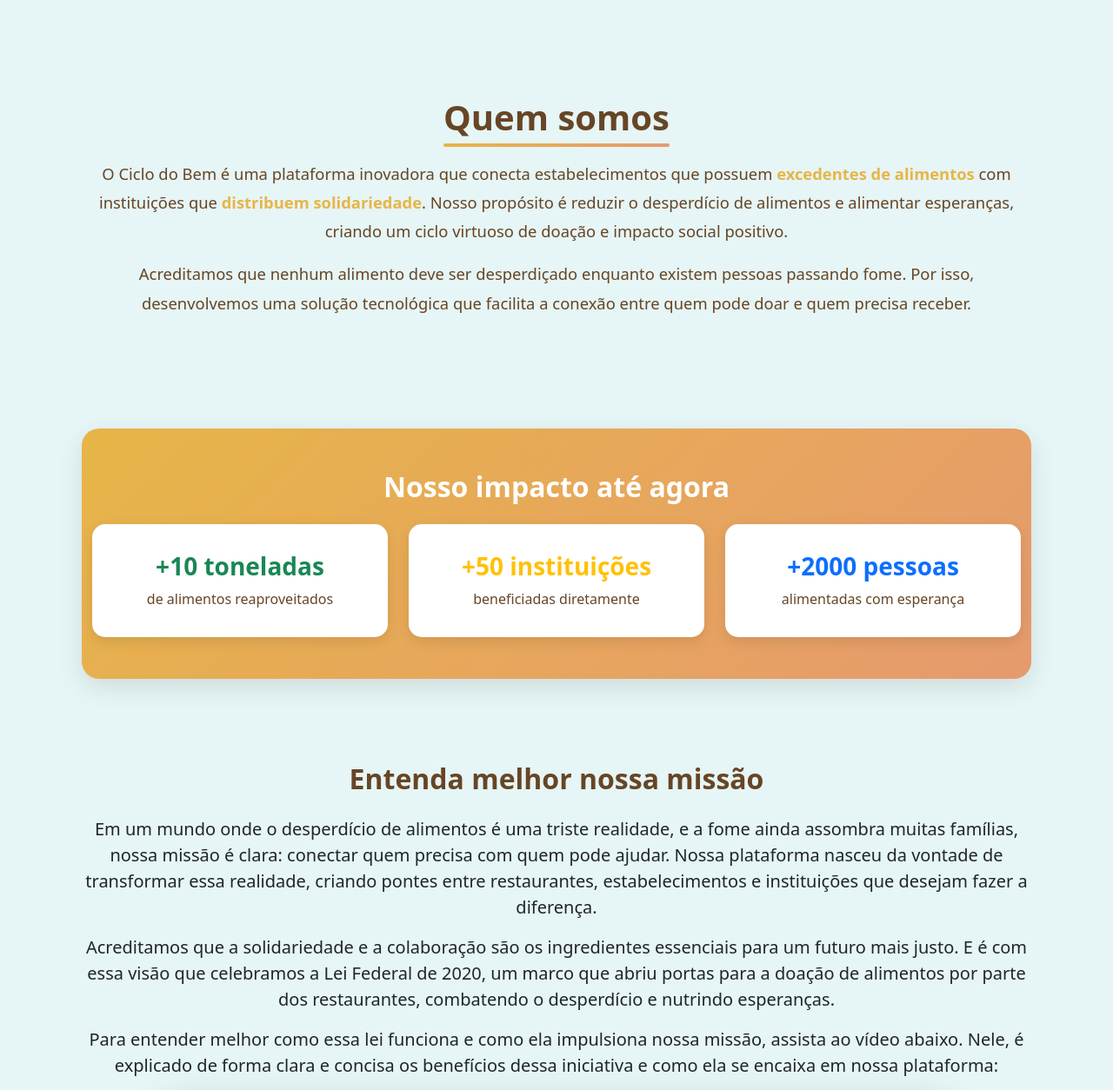
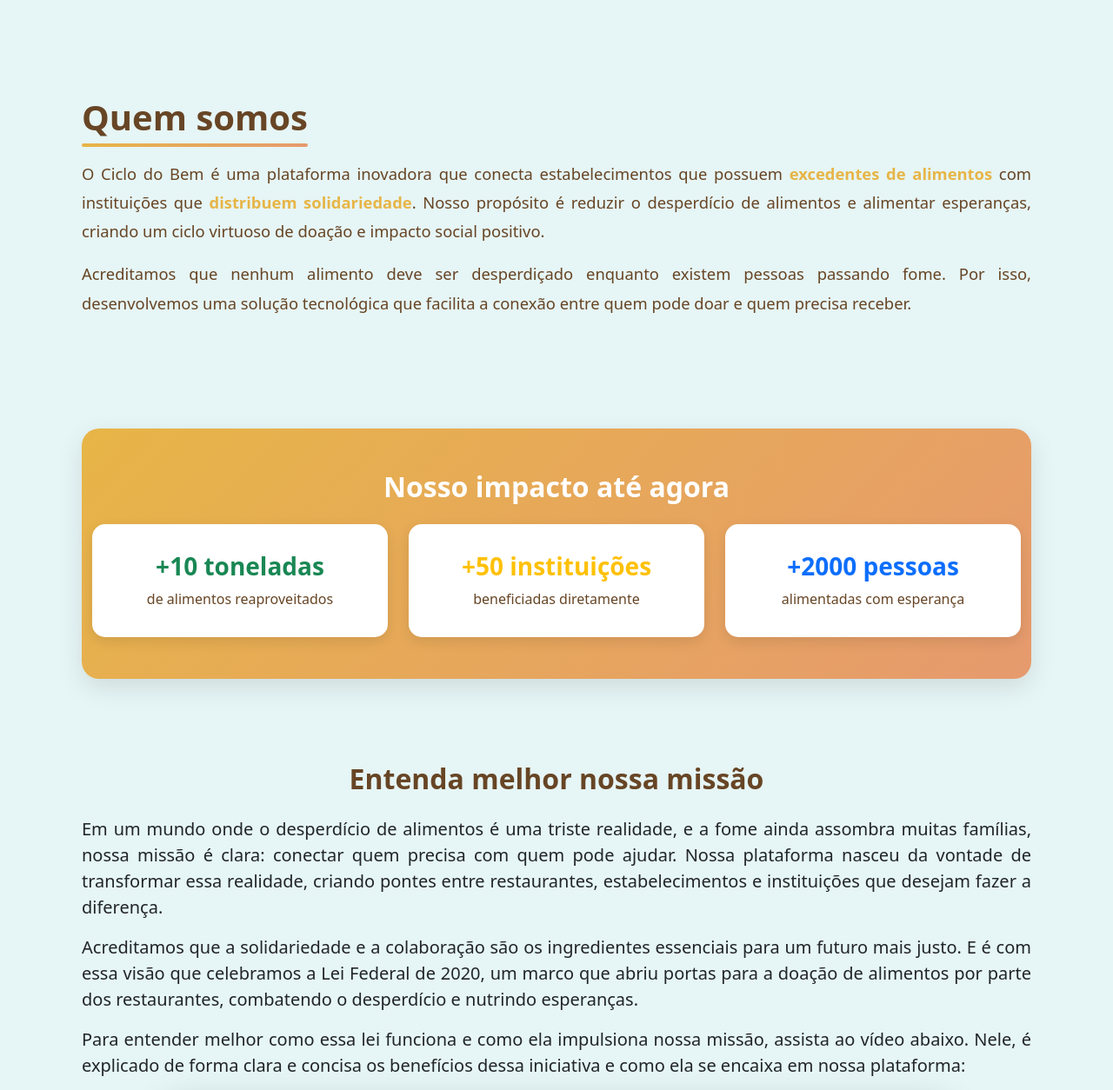
Before and after one commit to indsouza/ciclo_do_bem, a Django app: page /saiba_mais/ in a window 1280 px wide. Shown: the part 643-1897 px from the top of the page at 87% size. Run offline with Django 5.2, Linux system fonts and the light colour scheme.

Commit message:
ajustes finos
organizei a rota para o cadastro e removi partes que não precisava

```diff
--- a/templates/saiba_mais.html
+++ b/templates/saiba_mais.html
@@ -105,6 +105,7 @@
     font-size: 1.15rem;
     line-height: 1.8;
     color: var(--cor-fonte);
+    text-align: justify;
 }
 
 .apresentacao-section .destaque-texto {
@@ -192,6 +193,7 @@
     border-radius: 15px;
     box-shadow: 0 5px 15px rgba(0, 0, 0, 0.1);
     transition: all 0.3s ease;
+    text-align: justify;
 }
 
 .timeline-content:hover {
@@ -289,6 +291,7 @@
 .funciona-card p {
     color: var(--cor-fonte);
     line-height: 1.6;
+    text-align: justify;
 }
 
 .mvv-section {
@@ -327,6 +330,7 @@
     color: var(--cor-fonte);
     line-height: 1.7;
     margin: 0;
+    text-align: justify;
 }
 
 .depoimentos-section {
@@ -362,6 +366,7 @@
     font-style: italic;
     color: var(--cor-fonte);
     margin-bottom: 1rem;
+    text-align: justify;
 }
 
 .depoimento-card .blockquote-footer {
@@ -409,6 +414,10 @@
     box-shadow: 0 10px 25px rgba(0, 0, 0, 0.3);
 }
 
+.video-section .lead {
+    text-align: justify;
+}
+
 @media (max-width: 768px) {
     .hero-content {
         padding: 2rem;
@@ -430,14 +439,13 @@
     <div class="hero-content">
         <h1 class="display-4 fw-bold">Juntos contra o <span class="destaque">desperdício!</span></h1>
         <p class="lead">Conectando generosidade e sustentabilidade através da tecnologia.</p>
-        <a href="#como-funciona" class="btn-custom">Saiba como funciona</a>
     </div>
 </section>
 
 <div class="container my-5">
 
-    <div class="text-center apresentacao-section">
-        <h1 class="mb-4">Quem somos</h1>
+    <div class="apresentacao-section">
+        <h1 class="mb-4 text-center">Quem somos</h1>
         <p class="lead">O <strong>Ciclo do Bem</strong> é uma plataforma inovadora que conecta estabelecimentos que possuem
                         <span class="destaque-texto">excedentes de alimentos</span> com instituições que
                         <span class="destaque-texto">distribuem solidariedade</span>. Nosso propósito é reduzir o desperdício de
@@ -472,20 +480,20 @@
         </div>
     </section>
 
-    <div class="video-section text-center">
+<div class="video-section">
     <h2 class="text-center mb-4">Entenda melhor nossa missão</h2>
-    <p class= "lead">
+    <p class="lead">
         Em um mundo onde o desperdício de alimentos é uma triste realidade, e a fome ainda assombra muitas famílias,
         nossa missão é clara: conectar quem precisa com quem pode ajudar. Nossa plataforma nasceu da vontade de
         transformar essa realidade, criando pontes entre restaurantes, estabelecimentos e instituições que desejam
         fazer a diferença.
     </p>
-    <p class= "lead">
+    <p class="lead">
         Acreditamos que a solidariedade e a colaboração são os ingredientes essenciais para um futuro mais justo.
         E é com essa visão que celebramos a Lei Federal de 2020, um marco que abriu portas para a doação de
         alimentos por parte dos restaurantes, combatendo o desperdício e nutrindo esperanças.
     </p>
-    <p class= "lead">
+    <p class="lead">
         Para entender melhor como essa lei funciona e como ela impulsiona nossa missão, assista ao vídeo abaixo.
         Nele, é explicado de forma clara e concisa os benefícios dessa iniciativa e como ela se encaixa em nossa
         plataforma:
@@ -503,7 +511,6 @@
     </div>
 </div>
 
-
     <div class="galeria-section">
         <h2 class="text-center mb-4">Nossa atuação em imagens</h2>
         <div class="row g-4">
@@ -519,7 +526,7 @@
         </div>
     </div>
 
-    <div id="como-funciona" class="como-funciona-section">
+    <div class="como-funciona-section">
         <div class="container">
             <h2 class="text-center mb-5">Como funciona</h2>
             <div class="row text-center g-4">
@@ -534,7 +541,7 @@
                     <div class="funciona-card">
                         <i class="bi bi-arrow-left-right text-warning"></i>
                         <h3>2. Plataforma</h3>
-                        <p>Organizamos a logística de entrega e conectamos quem tem com quem precisa, garantindo que os alimentos cheguem com segurança e rapidez.</p>
+                        <p>Unimos quem quer ajudar e quem precisa de apoio, tornando mais fácil combinar e organizar as doações entre as partes.</p>
                     </div>
                 </div>
                 <div class="col-md-4">
@@ -606,8 +613,8 @@
     <div class="container">
         <h2 class="mb-3">Quer fazer parte dessa corrente do bem?</h2>
         <p class="lead mb-4">Cadastre seu estabelecimento ou instituição e comece a transformar vidas hoje mesmo.</p>
-        <a href="{% url 'estabelecimentos:login_estabelecimento' %}" class="btn-contato">Sou Estabelecimento</a>
-        <a href="{% url 'instituicoes:login_instituicao' %}" class="btn-contato">Sou Instituição</a>
+        <a href="{% url 'estabelecimentos:cadastrar_estabelecimento' %}" class="btn-contato">Sou Estabelecimento</a>
+        <a href="{% url 'instituicoes:cadastrar_instituicao' %}" class="btn-contato">Sou Instituição</a>
     </div>
 </section>
 {% endblock%}
```
